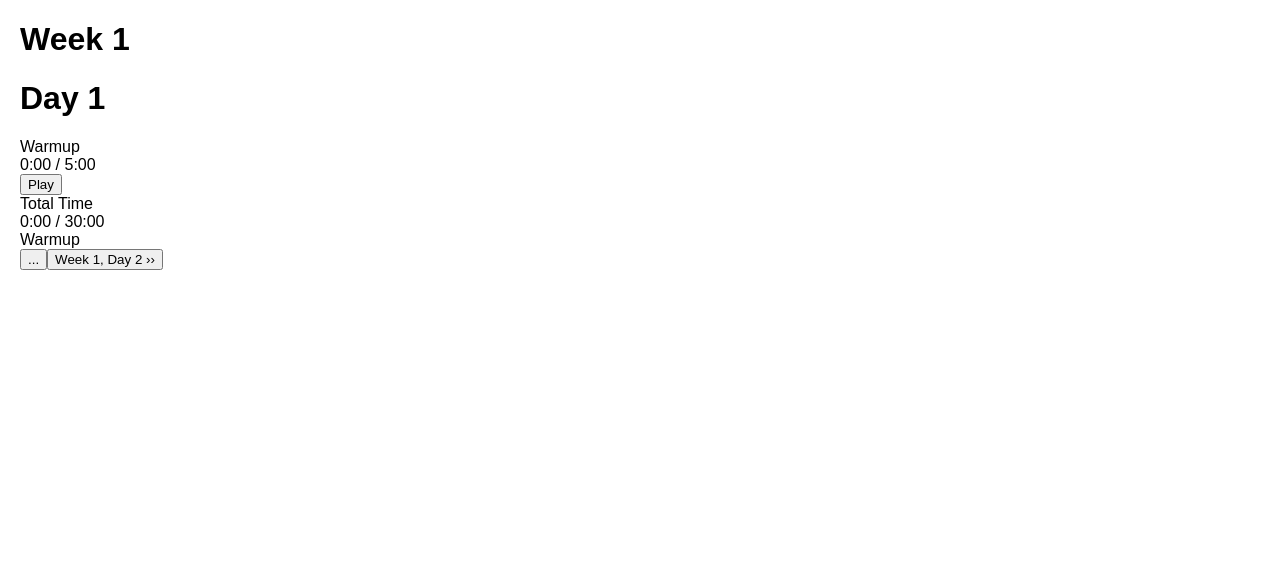
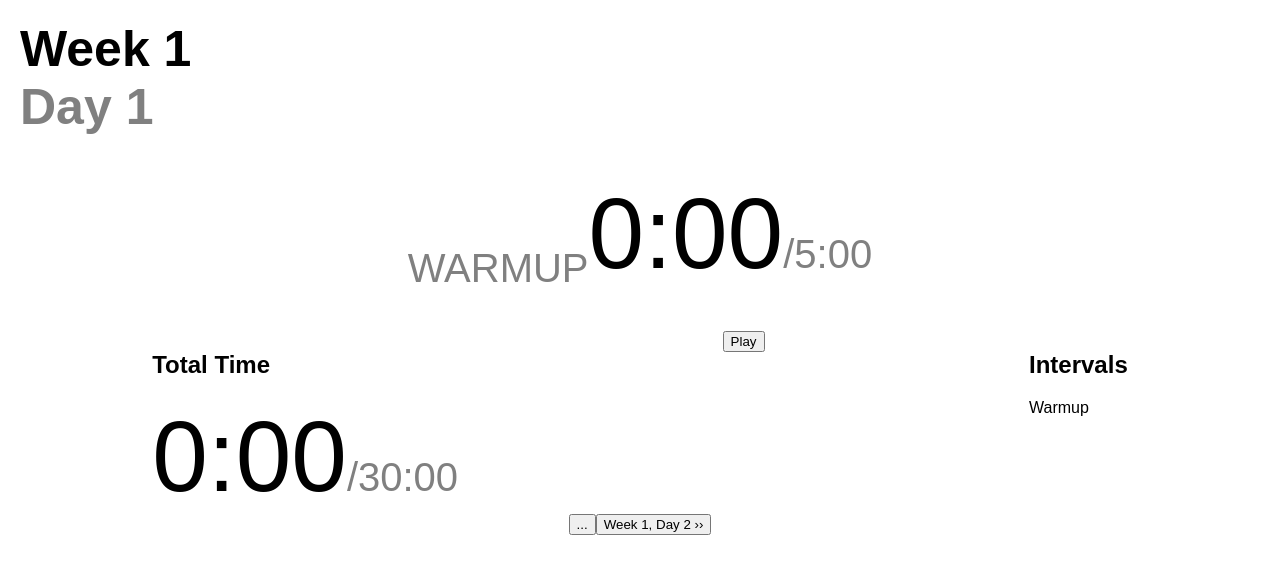
Before and after one commit to mssen/c25k-timer, a React (Create React App) app: page / in a window 1280 px wide. Shown: the top 574 px of the page. Built offline with nearby package versions, Linux system fonts and the light colour scheme.

Commit message:
Added some styling.

```diff
--- a/src/App.css
+++ b/src/App.css
@@ -1,3 +1,37 @@
 .main {
-  margin: 20px
+  margin: 20px;
+  display: flex;
+  flex-direction: column;
+
+  font-family: Arial, Helvetica, sans-serif;
 }
+
+.center {
+  align-self: center;
+}
+
+.horizontal {
+  display: flex;
+  flex-direction: row;
+  justify-content: space-around;
+}
+
+.main-header {
+  margin: 0;
+  font-size: 50px;
+}
+
+.interval-timer {
+  margin: 40px 0;
+  display: flex;
+  align-items: flex-end;
+}
+
+.interval-text {
+  text-transform: uppercase;
+  font-size: 40px;
+}
+
+.gray {
+  color: gray;
+}
--- a/src/App.jsx
+++ b/src/App.jsx
@@ -77,14 +77,26 @@ class App extends React.Component {
 
     return (
       <div className="main">
-        <h1>Week { segment.week }</h1>
-        <h1>Day { segment.day }</h1>
+        <h1 className="main-header">Week { segment.week }</h1>
+        <h1 className="main-header gray">Day { segment.day }</h1>
 
-        <div>
+        <div className="interval-timer center">
+          <span className="interval-text gray">
             { this.getIntervalType() }
+          </span>
           <Timer
             intervals={ segment.intervals }
             updateInterval={ this.updateInterval }
+            segment={ this.state.segment }
+            play={ this.state.play } />
+        </div>
+
+        <div className="horizontal">
+          <div>
+            <h2>Total Time</h2>
+            <Timer
+              intervals={ [ segment.intervals.reduce((prev, curr) => prev + curr) ] }
+              updateInterval={ () => '' }
               segment={ this.state.segment }
               play={ this.state.play } />
           </div>
@@ -93,22 +105,19 @@ class App extends React.Component {
             <button onClick={ this.playPause }>{ this.state.play ? 'Pause' : 'Play' }</button>
           </div>
 
-        <div>
-          Total Time
-          <Timer
-            intervals={ [ segment.intervals.reduce((prev, curr) => prev + curr) ] }
-            updateInterval={ () => '' }
-            segment={ this.state.segment }
-            play={ this.state.play } />
+          <div className="intervals">
+            <h2>Intervals</h2>
+            <IntervalTracker current={ this.state.interval } total={ segment.intervals.length - 2 } />
+          </div>
         </div>
 
-        <IntervalTracker current={ this.state.interval } total={ segment.intervals.length - 2 } />
-
+        <div className="center">
           <Navigation
             week={ segment.week }
             day={ segment.day }
             triggerNavigation={ this.updateSegment }
             showModal={ this.showModal } />
+        </div>
 
         {
           this.state.showModal
--- /dev/null
+++ b/src/components/Timer.css
@@ -0,0 +1,8 @@
+.current-time {
+  font-size: 100px;
+}
+
+.total-time {
+  font-size: 40px;
+  color: gray;
+}
--- a/src/components/Timer.jsx
+++ b/src/components/Timer.jsx
@@ -1,4 +1,6 @@
 import React from 'react';
+
+import './Timer.css';
 
 // Yes, this is basically the same thing as the stateful component example from: https://facebook.github.io/react/
 class Timer extends React.Component {
@@ -78,7 +80,12 @@ class Timer extends React.Component {
   render() {
     return (
       <div>
-        { `${this.format(this.state.seconds)} / ${this.format(this.props.intervals[this.state.intervalIndex])}` }
+        <span className="current-time">
+          { this.format(this.state.seconds) }
+        </span>
+        <span className="total-time">
+          /{ this.format(this.props.intervals[this.state.intervalIndex]) }
+        </span>
       </div>
     );
   }
```
Lines whose indentation alone changed are shown as unchanged.
